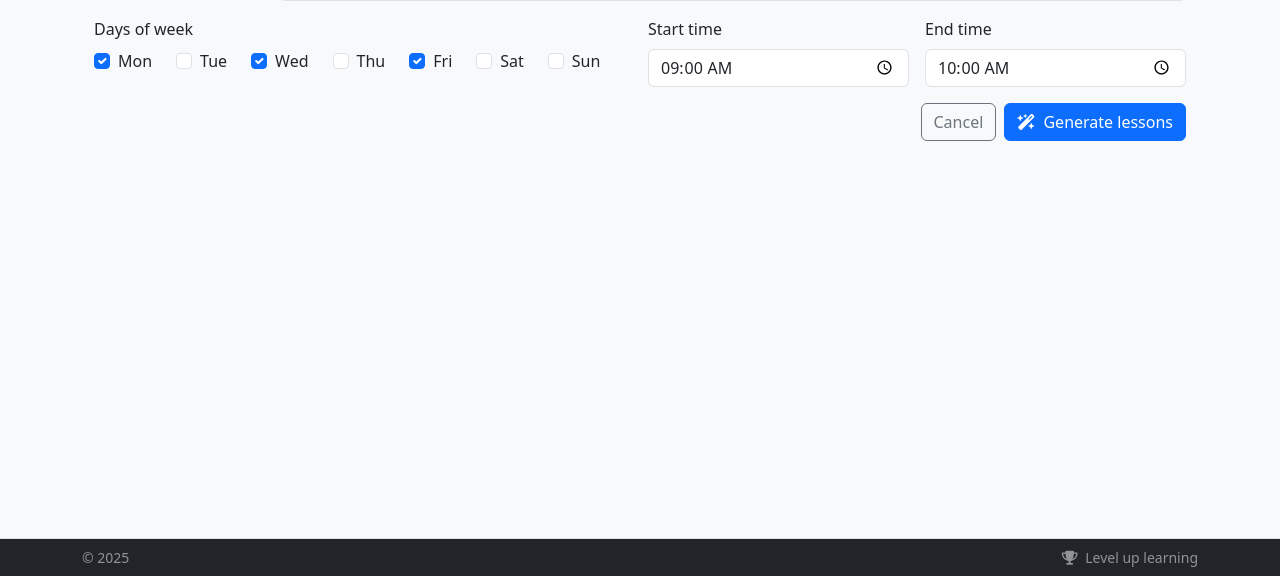
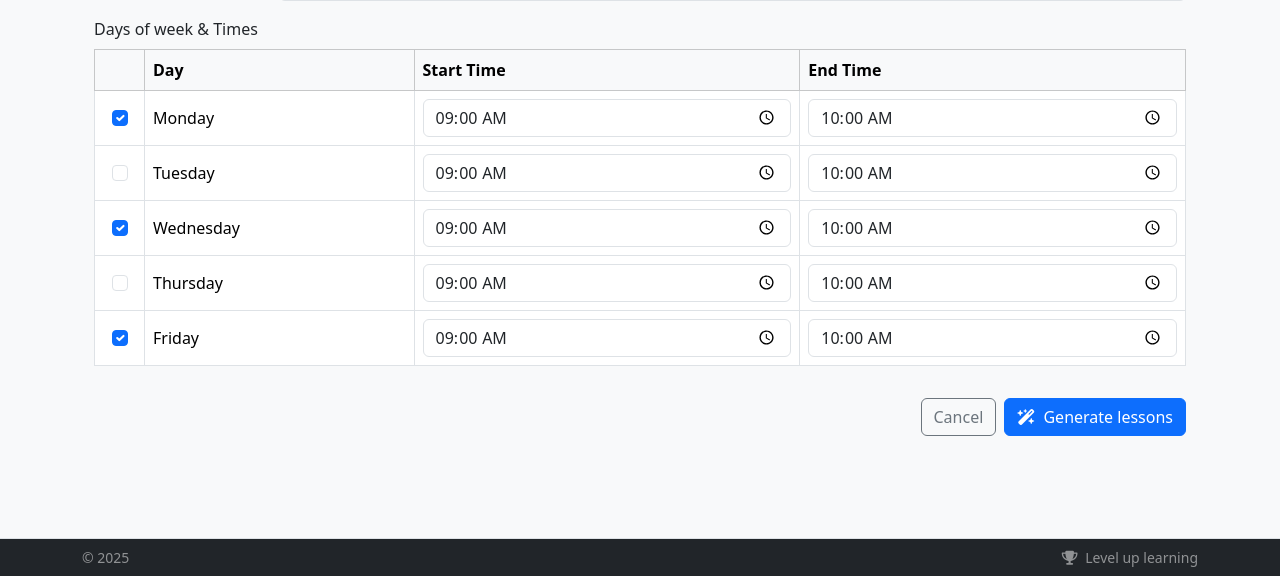
Before and after one commit to MrJonRoberts/gamification, a FastAPI app: template app/templates/schedule/setup.html in a window 1280 px wide. Shown: the part 224-800 px from the top of the page. Run offline with FastAPI, Linux system fonts and the light colour scheme; the template is opened without the code that fills it, so the values that code supplies are empty; some libraries are stand-ins or nearby versions.

Commit message:
feat: support per-day times on course schedule setup page
- Changed layout to a table where each day (Mon-Fri) has its own start and end time inputs.
- Removed Saturday and Sunday from the scheduling options.
- Updated backend to handle separate times for each day.
- Existing lessons are now updated with the new times when generating lessons.
- Pre-filled the setup form with existing weekly pattern data.

Co-authored-by: MrJonRoberts <28885132+MrJonRoberts@users.noreply.github.com>

```diff
--- a/app/routers/schedule/routes.py
+++ b/app/routers/schedule/routes.py
@@ -122,6 +122,7 @@ def schedule_setup_form(
     patterns = (session.query(WeeklyPattern)
                 .filter_by(course_id=course.id, is_active=True)
                 .order_by(WeeklyPattern.day_of_week.asc()).all())
+    patterns_dict = {p.day_of_week: p for p in patterns}
     return render_template("schedule/setup.html",
                            {
                                "request": request,
@@ -129,18 +130,17 @@ def schedule_setup_form(
                                "default_year": default_year,
                                "default_terms": default_terms,
                                "patterns": patterns,
+                               "patterns_dict": patterns_dict,
                                "current_user": current_user,
                            })
 
 @router.post("/{course_id}/schedule/setup", name="schedule.schedule_setup_post")
-def schedule_setup_action(
+async def schedule_setup_action(
     course_id: int,
     request: Request,
     year: int = Form(None),
     term_mode: str = Form("use_semester"),
     terms: List[int] = Form([]),
-    start_time_str: str = Form("09:00", alias="start_time"),
-    end_time_str: str = Form("10:00", alias="end_time"),
     days: List[int] = Form([]),
     current_user: User | AnonymousUser = Depends(require_user),
     session: Session = Depends(get_db),
@@ -148,6 +148,8 @@ def schedule_setup_action(
     course = session.get(Course, course_id)
     if not course:
         raise HTTPException(status_code=404, detail="Course not found")
+
+    form_data = await request.form()
 
     year = year or course.year
     if term_mode == "use_semester":
@@ -163,24 +165,29 @@ def schedule_setup_action(
         flash(request, f"Year {year} / terms {term_numbers} not configured yet.", "warning")
         return RedirectResponse(f"/admin/year/setup?year={year}&next=/courses/{course_id}/schedule/setup", status_code=303)
 
-    start_time = parse_time(start_time_str, time(9, 0))
-    end_time = parse_time(end_time_str, time(10, 0))
-
-    if end_time <= start_time:
-        flash(request, "End time must be after start time.", "danger")
-        return RedirectResponse(f"/courses/{course_id}/schedule/setup", status_code=303)
-
     if not days:
         flash(request, "Choose at least one day of the week.", "danger")
         return RedirectResponse(f"/courses/{course_id}/schedule/setup", status_code=303)
 
+    day_configs = {}
+    day_names = {0: "Monday", 1: "Tuesday", 2: "Wednesday", 3: "Thursday", 4: "Friday", 5: "Saturday", 6: "Sunday"}
     for dow in days:
+        st_str = form_data.get(f"start_time_{dow}")
+        et_str = form_data.get(f"end_time_{dow}")
+        st = parse_time(st_str, time(9, 0))
+        et = parse_time(et_str, time(10, 0))
+        if et <= st:
+            flash(request, f"End time must be after start time for {day_names.get(dow, 'Day ' + str(dow))}.", "danger")
+            return RedirectResponse(f"/courses/{course_id}/schedule/setup", status_code=303)
+        day_configs[dow] = (st, et)
+
+    for dow, (st, et) in day_configs.items():
         wp = session.query(WeeklyPattern).filter_by(course_id=course.id, day_of_week=dow).first()
         if not wp:
             wp = WeeklyPattern(course_id=course.id, day_of_week=dow)
             session.add(wp)
-        wp.start_time = start_time
-        wp.end_time = end_time
+        wp.start_time = st
+        wp.end_time = et
         wp.is_active = True
     session.flush()
 
@@ -189,7 +196,9 @@ def schedule_setup_action(
     for term in ts:
         cursor = term.start_date
         while cursor <= term.end_date:
-            if cursor.weekday() in days:
+            dow = cursor.weekday()
+            if dow in day_configs:
+                st, et = day_configs[dow]
                 exists = session.query(Lesson).filter_by(course_id=course.id, date=cursor).first()
                 if not exists:
                     lesson = Lesson(
@@ -198,11 +207,14 @@ def schedule_setup_action(
                         date=cursor,
                         week_of_term=week_of_term_for(cursor, term),
                         status="SCHEDULED",
-                        start_time=start_time,
-                        end_time=end_time,
+                        start_time=st,
+                        end_time=et,
                     )
                     session.add(lesson)
                     created += 1
+                else:
+                    exists.start_time = st
+                    exists.end_time = et
             cursor += timedelta(days=1)
 
     session.commit()
--- a/app/templates/schedule/setup.html
+++ b/app/templates/schedule/setup.html
@@ -41,44 +41,45 @@
         </div>
       </div>
 
-      <div class="col-md-6">
-        <label class="form-label">Days of week</label>
-        <div class="d-flex flex-wrap gap-2">
-          {% set DAYS=[(0,'Mon'),(1,'Tue'),(2,'Wed'),(3,'Thu'),(4,'Fri'),(5,'Sat'),(6,'Sun')] %}
-          {% for val,label in DAYS %}
-            <div class="form-check form-check-inline">
-              <input class="form-check-input" type="checkbox" name="days" value="{{ val }}" id="d{{ val }}"
-                {{ 'checked' if val in [0,2,4] else '' }}>
-              <label class="form-check-label" for="d{{ val }}">{{ label }}</label>
-            </div>
-          {% endfor %}
+      <div class="col-12">
+        <label class="form-label">Days of week & Times</label>
+        <div class="table-responsive">
+          <table class="table table-bordered align-middle">
+            <thead class="table-light">
+              <tr>
+                <th style="width: 50px;"></th>
+                <th>Day</th>
+                <th>Start Time</th>
+                <th>End Time</th>
+              </tr>
+            </thead>
+            <tbody>
+              {% set DAYS=[(0,'Monday'),(1,'Tuesday'),(2,'Wednesday'),(3,'Thursday'),(4,'Friday')] %}
+              {% for val, label in DAYS %}
+                {% set wp = patterns_dict.get(val) %}
+                <tr>
+                  <td class="text-center">
+                    <input class="form-check-input" type="checkbox" name="days" value="{{ val }}" id="d{{ val }}"
+                      {{ 'checked' if (wp and wp.is_active) or (not patterns and val in [0,2,4]) else '' }}>
+                  </td>
+                  <td>
+                    <label class="form-check-label d-block" for="d{{ val }}">{{ label }}</label>
+                  </td>
+                  <td>
+                    <input type="time" class="form-control" name="start_time_{{ val }}" step="300"
+                      value="{{ wp.start_time.strftime('%H:%M') if wp and wp.start_time else '09:00' }}">
+                  </td>
+                  <td>
+                    <input type="time" class="form-control" name="end_time_{{ val }}" step="300"
+                      value="{{ wp.end_time.strftime('%H:%M') if wp and wp.end_time else '10:00' }}">
+                  </td>
+                </tr>
+              {% endfor %}
+            </tbody>
+          </table>
         </div>
       </div>
-
-      <div class="col-md-3">
-        <label class="form-label">Start time</label>
-        <input type="time" class="form-control" name="start_time" value="09:00" step="300">
-      </div>
-      <div class="col-md-3">
-        <label class="form-label">End time</label>
-        <input type="time" class="form-control" name="end_time" value="10:00" step="300">
-      </div>
     </div>
-
-    {% if patterns and patterns|length %}
-      <div class="mt-3">
-        <div class="small text-muted mb-1">Existing weekly pattern:</div>
-        <div class="d-flex flex-wrap gap-2">
-          {% set D = ['Mon','Tue','Wed','Thu','Fri','Sat','Sun'] %}
-          {% for p in patterns %}
-            <span class="badge bg-light text-body">
-              {{ D[p.day_of_week] }} {{ p.start_time.strftime("%H:%M") if p.start_time }}–{{ p.end_time.strftime("%H:%M") if p.end_time }}
-            </span>
-          {% endfor %}
-        </div>
-        <div class="form-text">Saving will update these values.</div>
-      </div>
-    {% endif %}
 
     <div class="mt-3 d-flex justify-content-end gap-2">
       <a class="btn btn-outline-secondary" href="{{ url_for('schedule.course_schedule', course_id=course.id) }}">Cancel</a>
```
Also changed, not shown: app.db.
